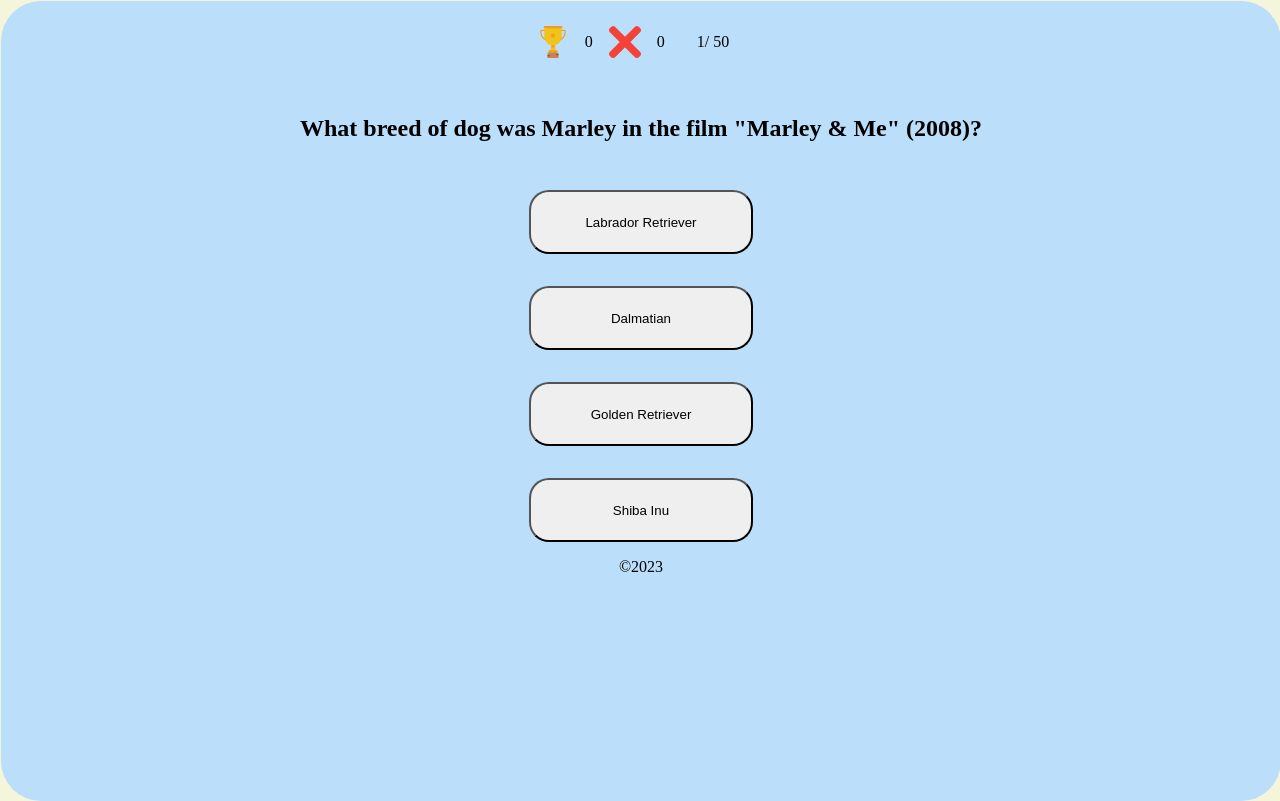
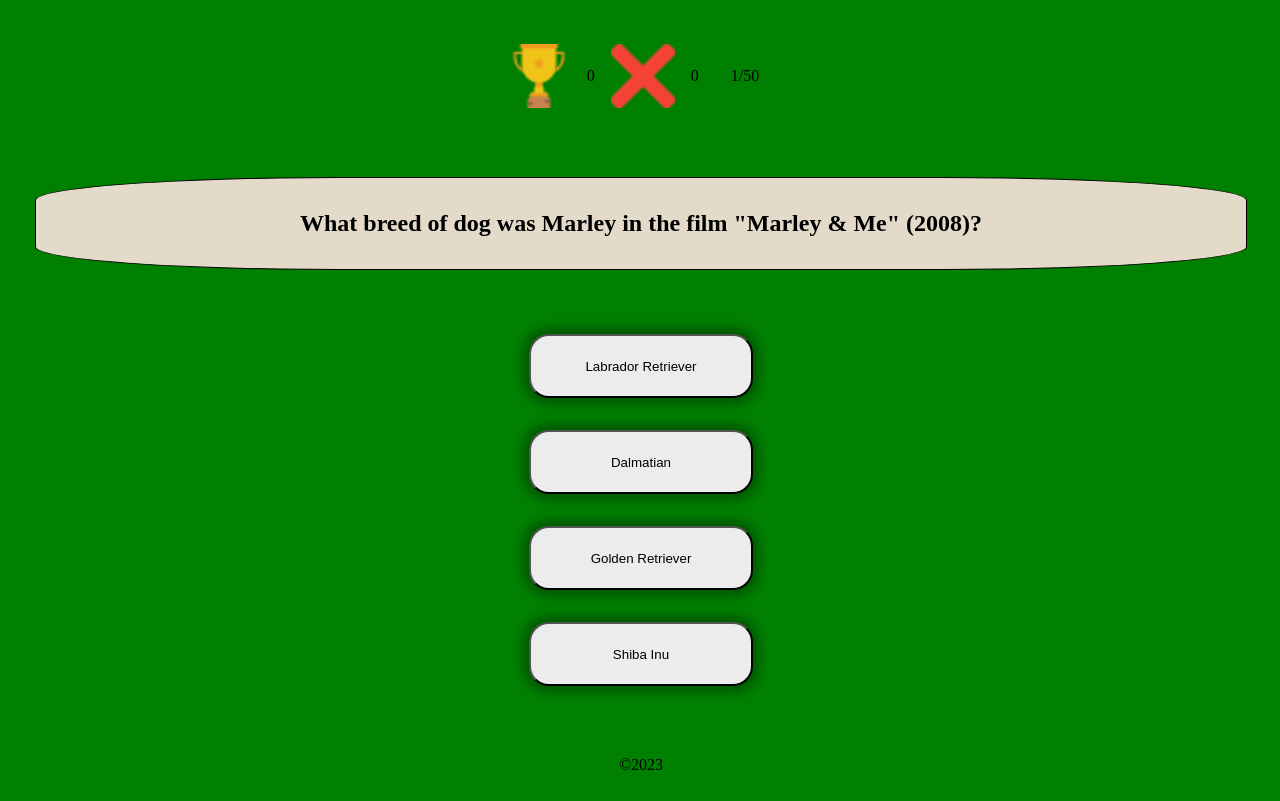
Before and after one commit to Jeansktt/proyecto1, a plain HTML site: page index.html in a window 1280 px wide. Drawn offline with Linux system fonts and the light colour scheme.

Commit message:
mediaqueriees

```diff
--- a/apiDos.js
+++ b/apiDos.js
@@ -8,7 +8,7 @@ let contador = 1;
 
 async function main() {
   try {
-    const response = await fetch('/quiz.json');
+    const response = await fetch('quiz.json');
 
     if (response.ok) {
       const texto = await response.json();
--- a/apiDos_1.js
+++ b/apiDos_1.js
@@ -9,6 +9,8 @@ const aciertos = document.querySelector('#aciertos');
 const fallos = document.querySelector('#fallos');
 const rondas = document.querySelector('#rondas');
 const resultado = document.querySelector('#resultado');
+const cabecera = document.querySelector('#contadores');
+const button = document.querySelector('button');
 
 let acierto = 0;
 let error = 0;
@@ -29,7 +31,7 @@ async function main() {
     respuestaTres.innerHTML = `${questions[index].answers[3]}`;
     aciertos.innerHTML = ` ${acierto}`;
     fallos.innerHTML = ` ${error}`;
-    rondas.innerHTML = `Ronda: ${contador}`;
+    rondas.innerHTML = `${contador}/50`;
 
     const questionMaker = (answerNum) => {
       if (questions[index].answers[answerNum] === questions[index].correct) {
@@ -37,13 +39,13 @@ async function main() {
         contador++;
         index++;
 
-        aciertos.innerHTML = `Aciertos: ${acierto}`;
+        aciertos.innerHTML = `${acierto}`;
       } else {
         error++;
         contador++;
         index++;
 
-        fallos.innerHTML = `Fallos: ${error}`;
+        fallos.innerHTML = `${error}`;
       }
 
       if (index >= 50) {
@@ -54,6 +56,7 @@ async function main() {
         respuestaUno.remove();
         respuestaDos.remove();
         respuestaTres.remove();
+        contadores.remove();
         pregunta.innerHTML = `Su puntuación es de ${acierto} de 50`;
       } else {
         pregunta.innerHTML = `${questions[index].question}`;
@@ -61,7 +64,7 @@ async function main() {
         respuestaUno.innerHTML = `${questions[index].answers[1]}`;
         respuestaDos.innerHTML = `${questions[index].answers[2]}`;
         respuestaTres.innerHTML = `${questions[index].answers[3]}`;
-        rondas.innerHTML = `Ronda: ${contador}`;
+        rondas.innerHTML = `${contador}/50`;
       }
     };
 
@@ -85,3 +88,7 @@ async function main() {
   }
 }
 main();
+
+// ##############################################################################
+// ######################           PRUEBAS           ###########################
+// ##############################################################################
--- a/index.html
+++ b/index.html
@@ -4,7 +4,7 @@
     <meta charset="UTF-8" />
     <meta http-equiv="X-UA-Compatible" content="IE=edge" />
     <meta name="viewport" content="width=device-width, initial-scale=1.0" />
-    <link rel="stylesheet" href="style.css" />
+    <link rel="stylesheet" href="style_1.css" />
     <title>Document</title>
   </head>
   <body>
@@ -12,8 +12,10 @@
       <ul id="contadores">
         <img src="multimedia/trophy.png" width="32" height="32" />
         <li id="aciertos" class="con"></li>
+
         <img src="multimedia/close.png" width="32" height="32" />
         <li id="fallos" class="con"></li>
+
         <li id="rondas" class="con"></li>
       </ul>
     </header>
@@ -22,18 +24,18 @@
       <h3 id="resultado"></h3>
       <ul>
         <li>
-          <button id="r0"></button>
+          <button id="r0" class="button"></button>
         </li>
 
         <li>
-          <button id="r1"></button>
+          <button id="r1" class="button"></button>
         </li>
 
         <li>
-          <button id="r2"></button>
+          <button id="r2" class="button"></button>
         </li>
         <li>
-          <button id="r3"></button>
+          <button id="r3" class="button"></button>
         </li>
       </ul>
 
@@ -43,6 +45,6 @@
       <p>©2023</p>
     </footer>
 
-    <script src="/apiDos.js" type="module"></script>
+    <script src="apiDos_1.js" type="module"></script>
   </body>
 </html>
--- a/style.css
+++ b/style.css
@@ -22,11 +22,16 @@ body {
 }
 
 h2 {
-  font-size: 1.5rem;
-  padding-top: 2rem;
-  padding-bottom: 2rem;
-  margin-left: 35px;
-  margin-right: 35px;
+  display: flex;
+  justify-content: center;
+  font-size: 1.5 rem;
+  padding: 2rem;
+  border: 1px solid black;
+  background-color: var(--colorGlobosBackground);
+
+  border-radius: 25%;
+  margin-left: 34px;
+  margin-right: 34px;
 }
 header > ul {
   display: flex;
--- /dev/null
+++ b/style_1.css
@@ -0,0 +1,109 @@
+* {
+  margin: 0;
+  padding: 0;
+  box-sizing: border-box;
+  transition: 0.5s;
+}
+
+html {
+  height: 100vh;
+  width: 100vw;
+  --background-color: rgba(2, 78, 116, 0.254);
+  --colorGlobosBackground: #ececec;
+  --colorBody: #ddb892;
+  --colorSombras: rgba(0, 0, 0, 0.336);
+  /* #ced4da; */
+  /* ddb892 */
+}
+
+header > ul {
+  display: inline-;
+  align-items: center;
+
+  /* background-color: #; */
+}
+
+body {
+  width: 100vw;
+  height: 100vh;
+  margin: 1px;
+  text-align: center;
+
+  background-color: var(--colorBody);
+  border-radius: 40px;
+  display: grid;
+  grid-template-columns: auto;
+}
+
+h2 {
+  display: flex;
+  justify-content: center;
+  font-size: 1.5 rem;
+  padding: 2rem;
+  border: 1px solid black;
+  background-color: #e3dac9;
+  /* var(--colorGlobosBackground); */
+
+  border-radius: 25%;
+  margin-left: 34px;
+  margin-right: 34px;
+  margin-bottom: 3rem;
+}
+
+button {
+  height: 4rem;
+  width: 14rem;
+  margin: 1rem;
+  border-radius: 20px;
+  box-shadow: 0 0 12px 6px var(--colorSombras);
+  background: var(--colorGlobosBackground);
+}
+
+button:hover {
+  background: rgba(38, 38, 82, 0.435);
+  color: white;
+  height: 4.5rem;
+  width: 14.5rem;
+
+  /*
+  Verde 29bf12
+    Rojo f40000
+  */
+}
+
+ul {
+  list-style: none;
+}
+
+#contadores {
+  display: flex;
+  justify-content: center;
+  padding: 1rem;
+  margin: 0 1rem;
+}
+
+.con {
+  margin: 1rem;
+}
+
+@media (min-width: 600px) {
+  body {
+    background-color: bisque;
+    display: grid;
+    grid-template-columns: auto;
+    align-items: center;
+  }
+  img {
+    height: 64px;
+    width: 64px;
+  }
+  header > ul > img {
+    display: flex;
+    justify-content: space-between;
+  }
+}
+@media (min-width: 1200px) {
+  body {
+    background-color: green;
+  }
+}
```
Also changed, not shown: style copia/style.css (+5 -20 lines).
